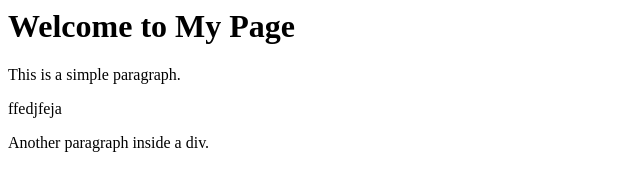
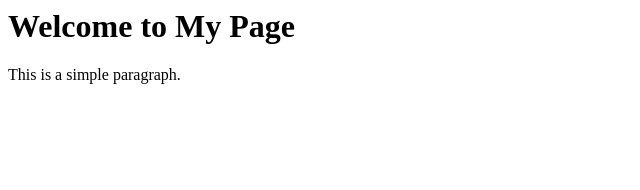
Before and after one commit to alexzafra-spec/exemple1, a plain HTML site: page index.html in a window 1280 px wide. Shown: the whole page, without its empty margins (0-640 px from the left). Drawn offline with Linux system fonts and the light colour scheme.

Commit message:
Revert "t2 iniciada"
This reverts commit 398facf118752a0691ef2718db18118444d23803.

```diff
--- a/index.html
+++ b/index.html
@@ -5,9 +5,5 @@
   <body>
     <h1>Welcome to My Page</h1>
     <p>This is a simple paragraph.</p>
-    <p>ffedjfeja</p>
-  <div>
-    <p>Another paragraph inside a div.</p>
-  </div>
-</body>
+  </body>
 </html>
```
Also changed, not shown: hola.html (deleted, +0 -9 lines), about.html (deleted).
